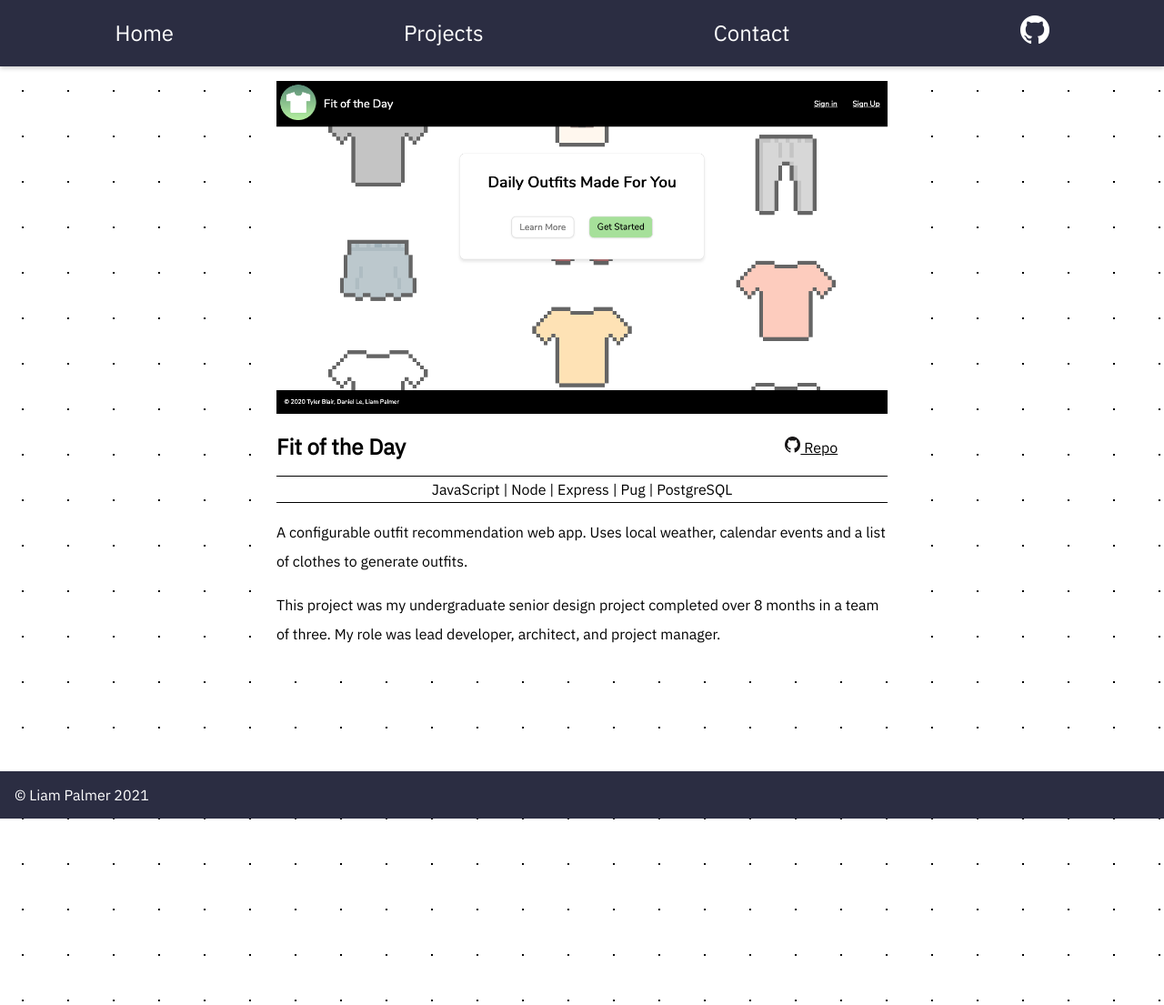
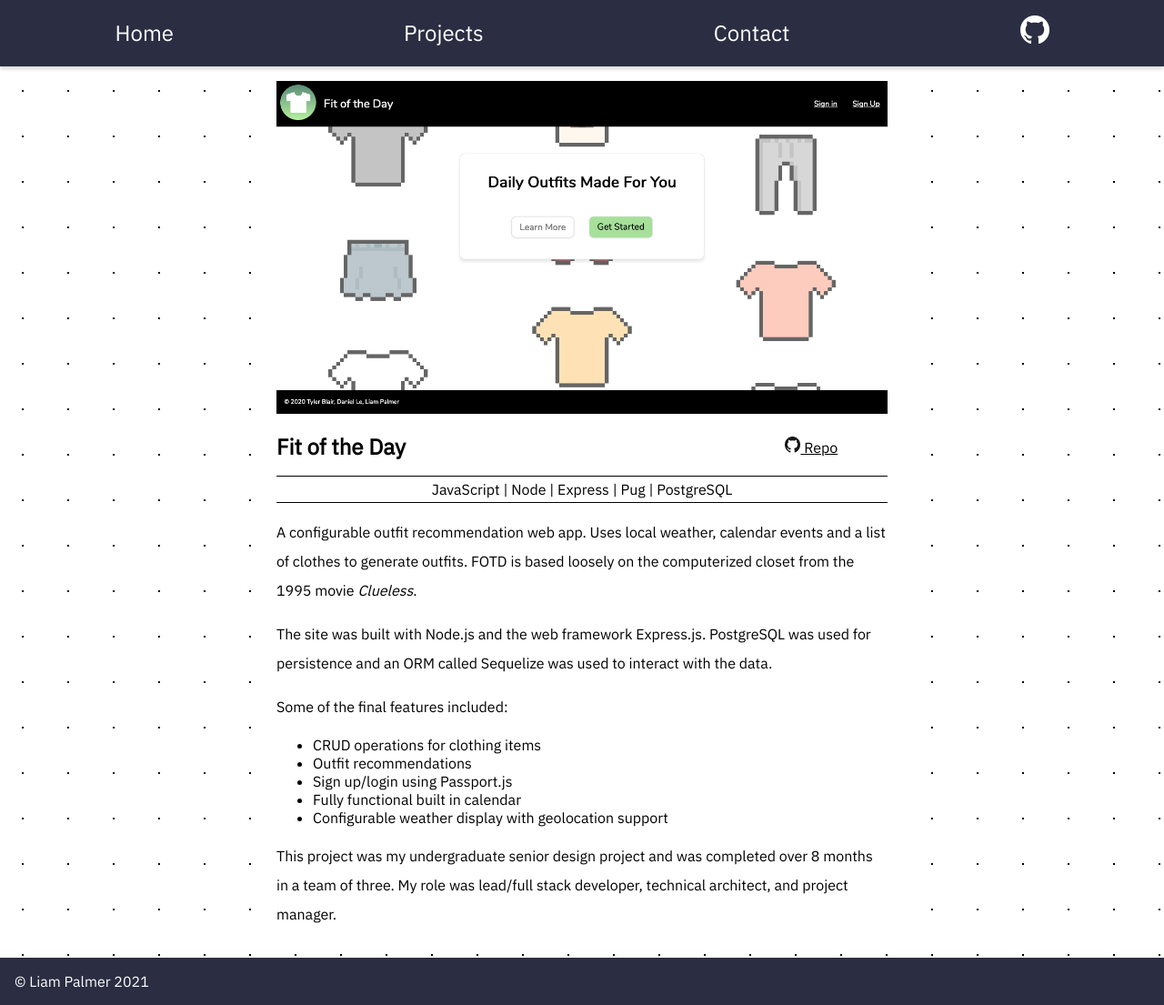
Before and after one commit to liampalmer0/liampalmer0.github.io, a Jekyll site: the page built from _projects/fotd.md, in a window 1280 px wide. Shown: the whole page at 91% size. Built offline with Jekyll 4.4.1, drawn with Linux system fonts in a browser that asks for light colours; before the commit the page ends 900 px from its top, so only the background shows below that.

Commit message:
add leetcode & edit content
add leetcode link and icon
improve project descs
fix typos

```diff
--- a/_projects/fotd.md
+++ b/_projects/fotd.md
@@ -14,6 +14,15 @@ alt: A screenshot of the Fit of the Day website. There are drawings of clothes f
 desc: A configurable outfit recommendation web app
 ---
 
-A configurable outfit recommendation web app. Uses local weather, calendar events and a list of clothes to generate outfits.
+A configurable outfit recommendation web app. Uses local weather, calendar events and a list of clothes to generate outfits. FOTD is based loosely on the computerized closet from the 1995 movie *Clueless*.
 
-This project was my undergraduate senior design project completed over 8 months in a team of three. My role was lead developer, architect, and project manager.
+The site was built with Node.js and the web framework Express.js. PostgreSQL was used for persistence and an ORM called Sequelize was used to interact with the data.
+
+Some of the final features included:
+* CRUD operations for clothing items
+* Outfit recommendations
+* Sign up/login using Passport.js
+* Fully functional built in calendar
+* Configurable weather display with geolocation support
+
+This project was my undergraduate senior design project and was completed over 8 months in a team of three. My role was lead/full stack developer, technical architect, and project manager.
--- a/index.html
+++ b/index.html
@@ -85,6 +85,12 @@ title: Liam Palmer - Hi
         <span>HackerRank</span>
       </a>
     </div>
+    <div>
+      <a href="https://leetcode.com/liampalmer0/">
+        <img src="/assets/img/LeetCode-logo.png" alt="" />
+        <span>LeetCode</span>
+      </a>
+    </div>
   </div>
 </section>
 <script src="/assets/js/text-scroller.js"></script>
```
Also changed, not shown: _projects/dw-anki.md (+1 -9 lines), _projects/money-man.md (+1 -1 lines), _projects/portfolio.md (+5 -1 lines), assets/img/LeetCode-logo.png (added).
